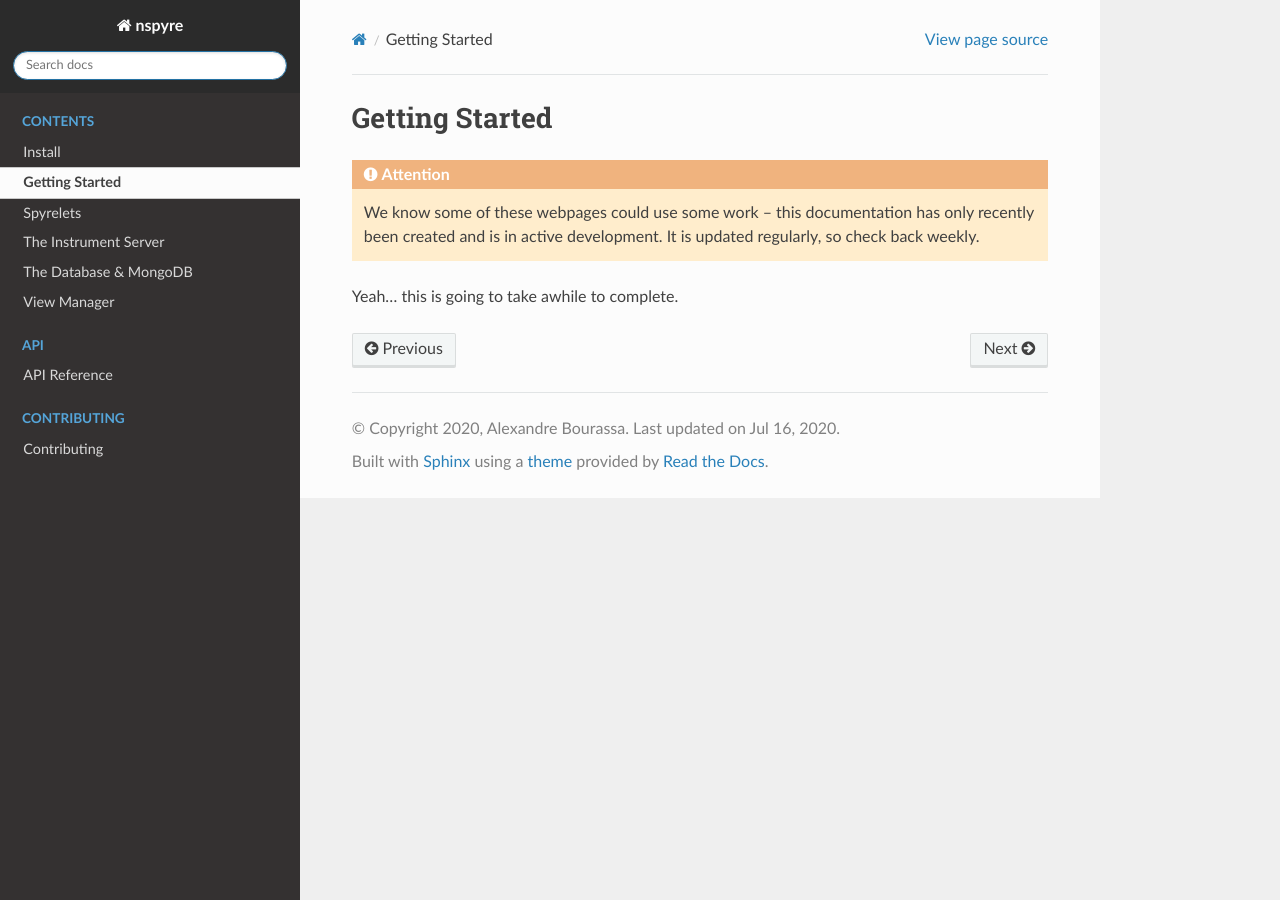
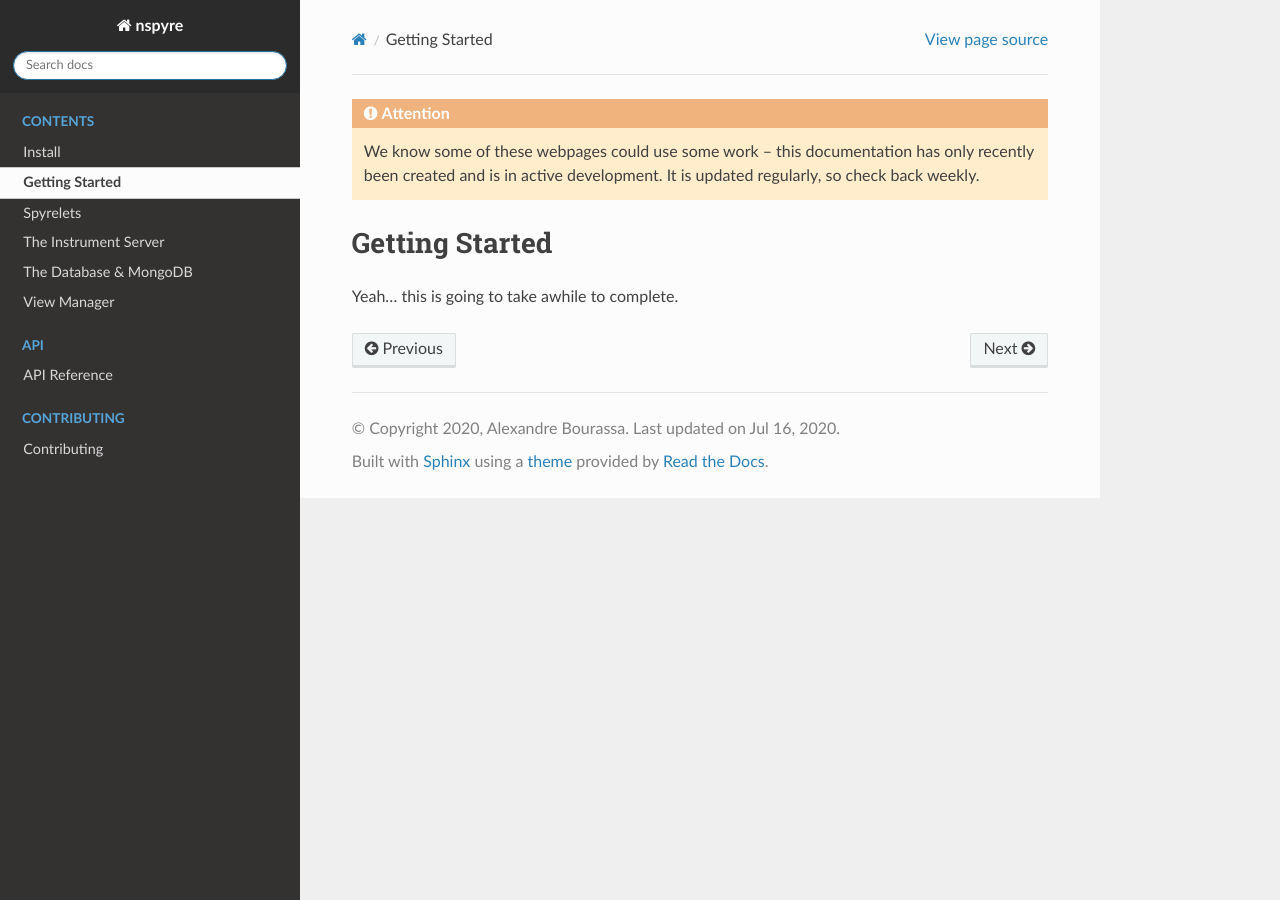
Before and after one commit to nspyre-org/nspyre, a Sphinx documentation site: the page built from docs/getting_started.rst, in a window 1280 px wide. Built offline with Sphinx 7.4.7 and the Read the Docs theme 2.0.0, drawn with Linux system fonts in a browser that asks for light colours.

```diff
--- a/docs/getting_started.rst
+++ b/docs/getting_started.rst
@@ -1,9 +1,9 @@
+.. attention::
+
+   We know some of these webpages could use some work -- this documentation has only recently been created and is in active development. It is updated regularly, so check back weekly.
+
 ***************
 Getting Started
 ***************
 
-.. attention::
-
-   We know some of these webpages could use some work -- this documentation has only recently been created and is in active development. It is updated regularly, so check back weekly.
-
 Yeah... this is going to take awhile to complete.
```
